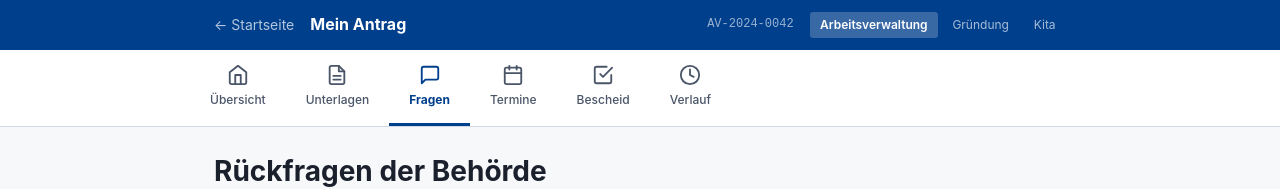
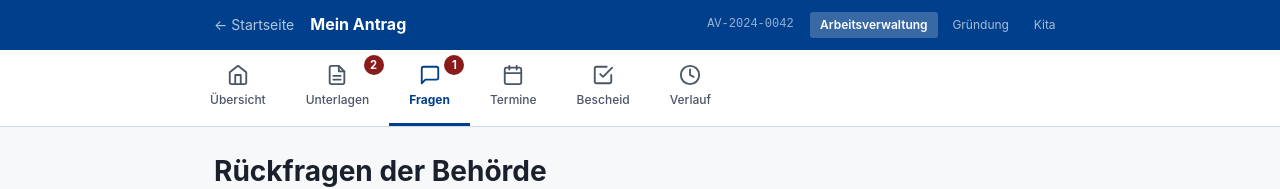
Before and after one commit to d0npedro/open-state, a Next.js app in the folder demo/: page /fall/rueckfragen in a window 1280 px wide. Shown: the top 189 px of the page. Built offline with nearby package versions, Linux system fonts and the light colour scheme.

Commit message:
feat(av): tab badges for open questions and documents
Show live count badges on Fall nav tabs (Fragen/Unterlagen) from DemoState so action demand is visible without opening each area. E2E covers initial counts and badge clear after answer.

```diff
--- a/demo/app/fall/layout.tsx
+++ b/demo/app/fall/layout.tsx
@@ -1,12 +1,13 @@
 // UX-Grund: Navigation mit Icons + Klarsprache.
 // "Rückfragen" → "Fragen", "Bescheide" → "Bescheid", "Hinweise" integriert.
 // Aktiver Tab visuell unverkennbar (border + color change).
+// Tab-Badges: offene Handlungsmengen ohne Extra-Klick sichtbar (US-AV-001/003/004).
 
 'use client';
 
 import Link from 'next/link';
 import { usePathname } from 'next/navigation';
-import { DemoStateProvider } from '@/context/DemoStateContext';
+import { DemoStateProvider, useDemoState } from '@/context/DemoStateContext';
 import { DomainNav } from '@/components/DomainNav';
 import { AvDemoSessionBar } from '@/components/DemoSessionBar';
 import { Icon } from '@/components/Icon';
@@ -14,23 +15,100 @@ import { Icon } from '@/components/Icon';
 // UX-Grund: 6 Tabs statt 7 — Hinweise wird kontextuell eingebettet
 // damit Nutzer nicht aktiv navigieren müssen, um Warnungen zu sehen.
 const nav = [
-  { href: '/fall',            label: 'Übersicht',  icon: 'home'     as const },
-  { href: '/fall/dokumente',  label: 'Unterlagen', icon: 'file'     as const },
-  { href: '/fall/rueckfragen',label: 'Fragen',     icon: 'chat'     as const },
-  { href: '/fall/termine',    label: 'Termine',    icon: 'calendar' as const },
-  { href: '/fall/bescheide',  label: 'Bescheid',   icon: 'scroll'   as const },
-  { href: '/fall/verlauf',    label: 'Verlauf',    icon: 'clock'    as const },
+  { href: '/fall',            label: 'Übersicht',  icon: 'home'     as const, badgeKey: null },
+  { href: '/fall/dokumente',  label: 'Unterlagen', icon: 'file'     as const, badgeKey: 'unterlagen' as const },
+  { href: '/fall/rueckfragen',label: 'Fragen',     icon: 'chat'     as const, badgeKey: 'fragen' as const },
+  { href: '/fall/termine',    label: 'Termine',    icon: 'calendar' as const, badgeKey: null },
+  { href: '/fall/bescheide',  label: 'Bescheid',   icon: 'scroll'   as const, badgeKey: null },
+  { href: '/fall/verlauf',    label: 'Verlauf',    icon: 'clock'    as const, badgeKey: null },
 ];
 
-export default function FallLayout({ children }: { children: React.ReactNode }) {
+/** Kleines Zähler-Badge auf Tabs mit Handlungsbedarf (inline, kein Design-Token-Eingriff). */
+function TabCountBadge({ count, label }: { count: number; label: string }) {
+  if (count <= 0) return null;
+  return (
+    <span
+      data-testid={`tab-badge-${label}`}
+      aria-label={`${count} offen`}
+      style={{
+        position: 'absolute',
+        top: '0.35rem',
+        right: '0.35rem',
+        minWidth: '1.25rem',
+        height: '1.25rem',
+        padding: '0 0.3rem',
+        borderRadius: '999px',
+        background: 'var(--color-danger)',
+        color: '#fff',
+        fontSize: '0.7rem',
+        fontWeight: 700,
+        lineHeight: '1.25rem',
+        textAlign: 'center',
+        boxShadow: '0 0 0 2px #fff',
+      }}
+    >
+      {count > 9 ? '9+' : count}
+    </span>
+  );
+}
+
+/** Tab-Nav mit Live-Zählern aus DemoState (muss innerhalb Provider liegen). */
+function FallTabNav() {
   const pathname = usePathname();
+  const { fall } = useDemoState();
 
-  // UX-Grund: Exact match für /fall, prefix match für Unterseiten
+  const offeneFragen = fall.rueckfragen.filter(r => !r.beantwortet).length;
+  const offeneUnterlagen = fall.dokumente.filter(
+    d => d.status === 'ANGEFORDERT' || d.status === 'ABGELEHNT'
+  ).length;
+
+  const counts: Record<'fragen' | 'unterlagen', number> = {
+    fragen: offeneFragen,
+    unterlagen: offeneUnterlagen,
+  };
+
   function isActive(href: string) {
     if (href === '/fall') return pathname === '/fall';
     return pathname.startsWith(href);
   }
 
+  return (
+    <nav
+      style={{ background: 'white', borderBottom: '1px solid var(--color-border)', position: 'sticky', top: 0, zIndex: 50 }}
+      aria-label="Bereichsnavigation"
+    >
+      <div className="container" style={{ padding: '0' }}>
+        <div className="tab-nav" role="tablist">
+          {nav.map(n => {
+            const count = n.badgeKey ? counts[n.badgeKey] : 0;
+            const active = isActive(n.href);
+            const ariaLabel =
+              count > 0
+                ? `${n.label}, ${count} offen`
+                : n.label;
+            return (
+              <Link
+                key={n.href}
+                href={n.href}
+                role="tab"
+                aria-selected={active}
+                aria-label={ariaLabel}
+                className={`tab-nav-item${active ? ' active' : ''}`}
+                style={{ position: 'relative' }}
+              >
+                <Icon name={n.icon} size={22} />
+                <span>{n.label}</span>
+                {n.badgeKey && <TabCountBadge count={count} label={n.badgeKey} />}
+              </Link>
+            );
+          })}
+        </div>
+      </div>
+    </nav>
+  );
+}
+
+export default function FallLayout({ children }: { children: React.ReactNode }) {
   return (
     <DemoStateProvider>
       <div style={{ minHeight: '100vh', display: 'flex', flexDirection: 'column' }}>
@@ -52,29 +130,8 @@ export default function FallLayout({ children }: { children: React.ReactNode })
           </div>
         </header>
 
-        {/* Tab-Navigation: Icons + Labels */}
-        {/* UX-Grund: Immer sichtbar, nicht im Scroll-Bereich — Nutzer muss nie suchen */}
-        <nav
-          style={{ background: 'white', borderBottom: '1px solid var(--color-border)', position: 'sticky', top: 0, zIndex: 50 }}
-          aria-label="Bereichsnavigation"
-        >
-          <div className="container" style={{ padding: '0' }}>
-            <div className="tab-nav" role="tablist">
-              {nav.map(n => (
-                <Link
-                  key={n.href}
-                  href={n.href}
-                  role="tab"
-                  aria-selected={isActive(n.href)}
-                  className={`tab-nav-item${isActive(n.href) ? ' active' : ''}`}
-                >
-                  <Icon name={n.icon} size={22} />
-                  <span>{n.label}</span>
-                </Link>
-              ))}
-            </div>
-          </div>
-        </nav>
+        {/* Tab-Navigation: Icons + Labels + Badges bei Handlungsbedarf */}
+        <FallTabNav />
 
         {/* Q-075: Session-Leiste nach Demo-Interaktionen */}
         <AvDemoSessionBar />
```
Also changed, not shown: 3 other files (tests, documents, lock files or other folders).
